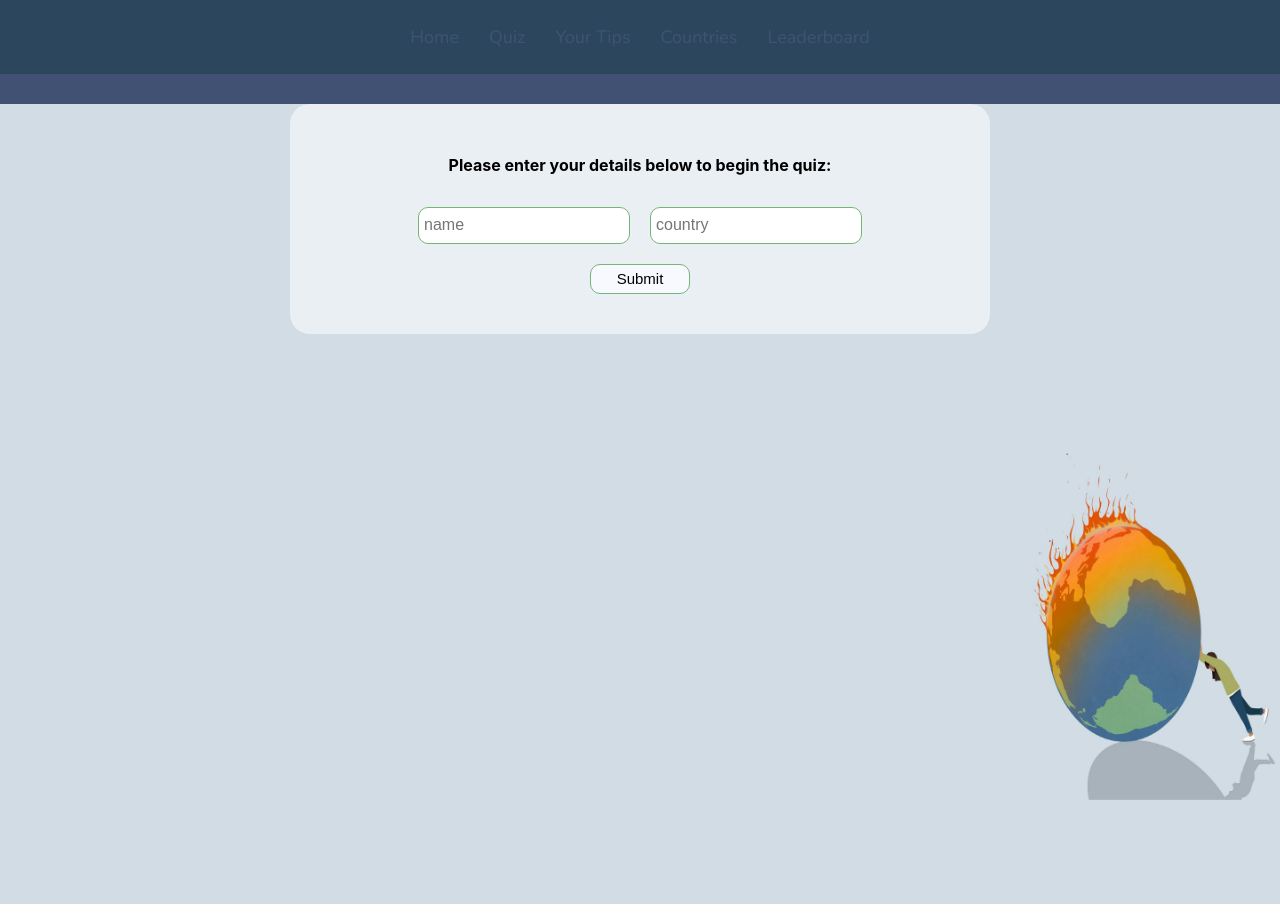
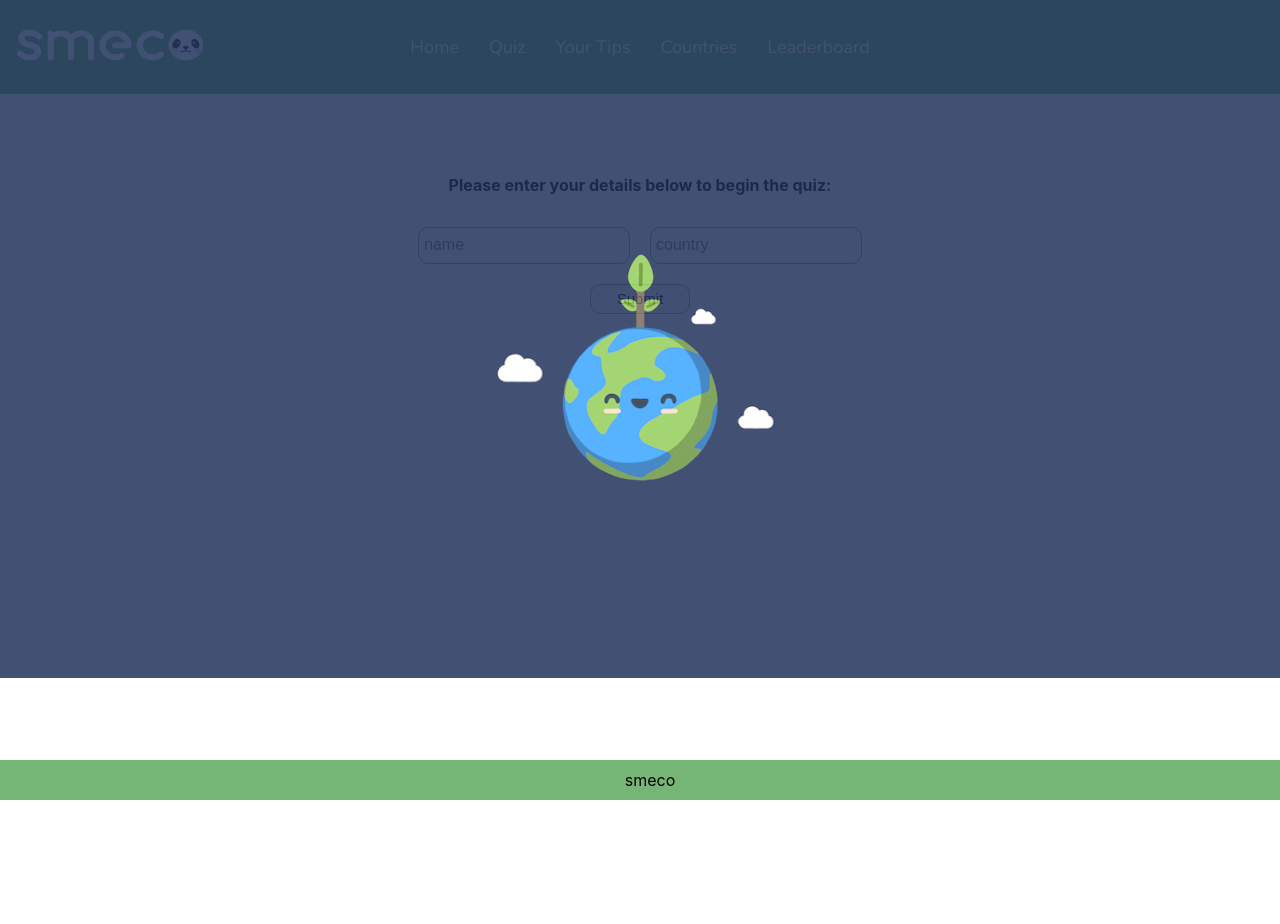
Before and after one commit to dcpieper/group_project, a React (Create React App) app in the folder client/: page /quiz in a window 1280 px wide. Built offline with nearby package versions, Linux system fonts and the light colour scheme; no server answers; a web font is replaced by a local one.

Commit message:
opening animation added to new component

```diff
--- a/client/src/App.css
+++ b/client/src/App.css
@@ -22,6 +22,7 @@ serif; */
   animation-fill-mode: forwards;
   margin: 0 auto;
   position: fixed;
+  z-index: 2;
 }
 .full-container img {
   width: 500px;
@@ -51,7 +52,7 @@ serif; */
   }
 }
 
-.nav-bar {
+.nav-bar-list {
   margin: 0 auto;
   padding: 10px;
   display: flex;
@@ -62,18 +63,28 @@ serif; */
     sans-serif;
   font-weight: 400;
 }
+.nav-bar img {
+  width: 200px;
+  height: 70px;
+  position: fixed;
+  z-index: 0;
+  top: -190px;
+  left: 10px;
+}
 
-.nav-bar li {
+
+.nav-bar-list li {
   margin: 15px;
+
+}
+
+.nav-bar-list a {
+  text-decoration: none;
+  color: white;
   font-size: 18px;
 }
 
-.nav-bar a {
-  text-decoration: none;
-  color: white;
-}
-
-.nav-bar a:hover {
+.nav-bar-list a:hover {
   color: rgb(78, 122, 78);
 }
 
@@ -176,7 +187,6 @@ serif; */
 
 .quiz-container{
   margin: 0 auto;
-background-color: #D2DCE5;
 width: 100vw;
 height: 100vh;
 position: relative;
@@ -231,7 +241,21 @@ z-index: 0;
 .quiz-questions{
   font-size: 20px;
 }
+.community-container{
+width: 100%;
+height: 100vh;
 
+}
+.community-list-background {
+  width: 60%;
+}
+.community-list {
+  width: 100%;
+}
+.community-form{
+
+}
+.community-post
 .leaderboard-container {
   width: 100%;
   height: 100vh;
--- a/client/src/App.js
+++ b/client/src/App.js
@@ -9,12 +9,14 @@ import CountriesContainer from "./containers /CountriesContainer";
 import QuizContainer from "./containers /QuizContainer";
 import LeaderboardContainer from "./containers /LeaderboardContainer";
 import CommunityContainer from "./containers /CommunityContainer";
+import Opening from "./components /Opening";
 
 function App() {
   return (
     <div className="full-container">
-    <div className="opening-background"><img src='../../images/earthgif4.gif'/></div>
+
     <Router>
+         <Opening />
       <NavBar />
       <Routes>
         <Route path="/" element={<HomepageContainer />} />
--- a/client/src/components /CommunityForm.js
+++ b/client/src/components /CommunityForm.js
@@ -18,7 +18,7 @@ const CommunityForm = () => {
     });
   };
   return (
-    <div>
+    <div className="community-form">
       <form onSubmit={handleNoticeSubmit}>
         <input type="text" placeholder="name" onChange={handleNameChange} />
         <textarea placeholder="message" onChange={handleMessageChange} />
--- a/client/src/components /CommunityList.js
+++ b/client/src/components /CommunityList.js
@@ -11,7 +11,9 @@ const CommunityList = () => {
   const noticeNodes = notices.map((notice, index) => {
     return <Notice key={index} notice={notice} />;
   });
-  return <div>{noticeNodes}</div>;
+  return(
+  <div className="community-list-background">
+  <div className="community-list">{noticeNodes}</div></div>);
 };
 
 export default CommunityList;
--- a/client/src/components /NavBar.js
+++ b/client/src/components /NavBar.js
@@ -4,14 +4,16 @@ import {Link} from "react-router-dom";
 const NavBar = () => {
 
   return (
-
-    <ul className='nav-bar'>
+    <div className='nav-bar'>
+    <img src='../../images/smeco-logo.png'/>
+    <ul className='nav-bar-list'>
     <li><Link to="/">Home</Link></li>
     <li><Link to="/quiz">Quiz</Link></li>
     <li><Link to="/community">Your Tips</Link></li>
     <li><Link to="/countries">Countries</Link></li>
     <li><Link to="/leaderboard">Leaderboard</Link></li>
     </ul>
+    </div>
 
   )
 }
--- a/client/src/components /Notice.js
+++ b/client/src/components /Notice.js
@@ -5,7 +5,7 @@ const Notice = ({ notice }) => {
     deleteNotice(notice._id);
   };
   return (
-    <div>
+    <div className="community-post">
       <h3>{notice.name}</h3>
       <p>{notice.message}</p>
       <form onSubmit={noticeDelete}>
--- /dev/null
+++ b/client/src/components /Opening.js
@@ -0,0 +1,11 @@
+import React from 'react'
+
+const Opening = () => {
+  return (
+<div className="opening-background">
+    <img src='../../images/earthgif4.gif'/>
+    </div>
+  )
+}
+
+export default Opening;
--- a/client/src/containers /CommunityContainer.js
+++ b/client/src/containers /CommunityContainer.js
@@ -2,7 +2,7 @@ import CommunityList from "../components /CommunityList";
 import CommunityForm from "../components /CommunityForm";
 const CommunityContainer = () => {
   return (
-    <div>
+    <div className="community-container">
       <CommunityForm />
       <CommunityList />
     </div>
--- a/client/src/containers /HomepageContainer.js
+++ b/client/src/containers /HomepageContainer.js
@@ -3,13 +3,14 @@ import React from 'react'
 const HomepageContainer = () => {
 
   return (
-    <div className='homepage-container'>
+  <div className='homepage-container'>
 
 
     <p>Lorem ipsum dolor sit amet, consectetur adipiscing elit. Donec efficitur ligula ac tortor vestibulum, in fringilla ligula aliquet. Sed quis pretium enim, faucibus fringilla dui. Nam maximus diam nec metus imperdiet, at varius libero lobortis. In congue mattis hendrerit. Sed auctor, ligula sit amet sagittis convallis, purus nunc sollicitudin nisi, nec semper odio nulla at sapien. Vestibulum sagittis tortor ac quam aliquet vulputate a id quam. Curabitur lacinia, libero ut volutpat rutrum, lacus mauris varius sapien, eu venenatis enim nunc luctus purus. Cras ligula augue, ultricies quis erat eget, accumsan faucibus erat. Nulla posuere mattis lacinia.</p>
 
     <button type="submit"><a href='/quiz'>Start Quiz!</a></button>
     </div>
+
   )
 
 }
--- a/client/src/containers /QuizContainer.js
+++ b/client/src/containers /QuizContainer.js
@@ -63,7 +63,6 @@ const QuizContainer = () => {
           Your emissions are the equivalent of the average person in {countryScore[0].name}. <a href="/countries" >See where {countryScore[0].name} ranks compared to other countries.</a>
         </h2>
       ) : null}
-      <img src='../../images/earthfire.jpeg'/>
     </div>
   );
 };
```
Also changed, not shown: client/public/images/smeco-logo.png (added).
